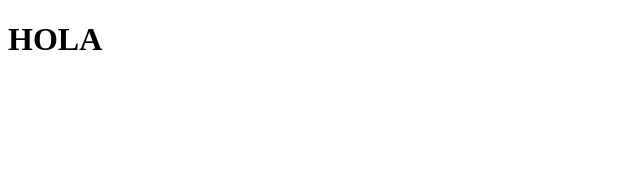
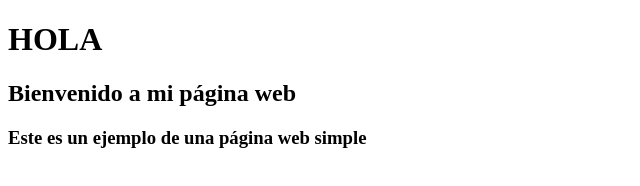
Before and after one commit to lucianozp/lucianozp.github.io, a plain HTML site: page index.html in a window 1280 px wide. Shown: the whole page, without its empty margins (0-640 px from the left). Drawn offline with Linux system fonts and the light colour scheme.

Commit message:
Update index.html

```diff
--- a/index.html
+++ b/index.html
@@ -2,5 +2,7 @@
 <html>
 <body>
 <h1>HOLA</h1>
+<h2>Bienvenido a mi página web</h2>
+<h3>Este es un ejemplo de una página web simple</h3>
 </body>
 </html>
```
